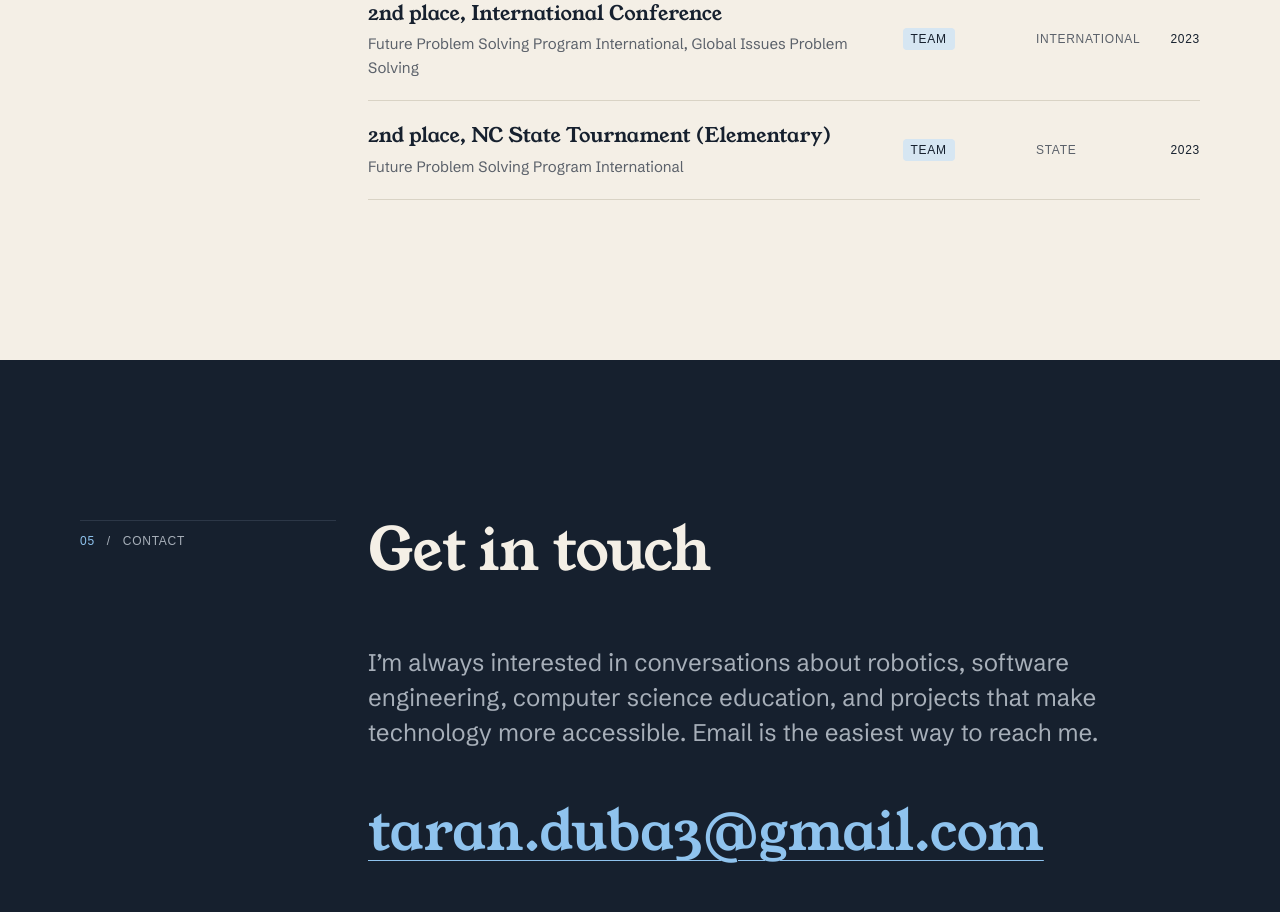
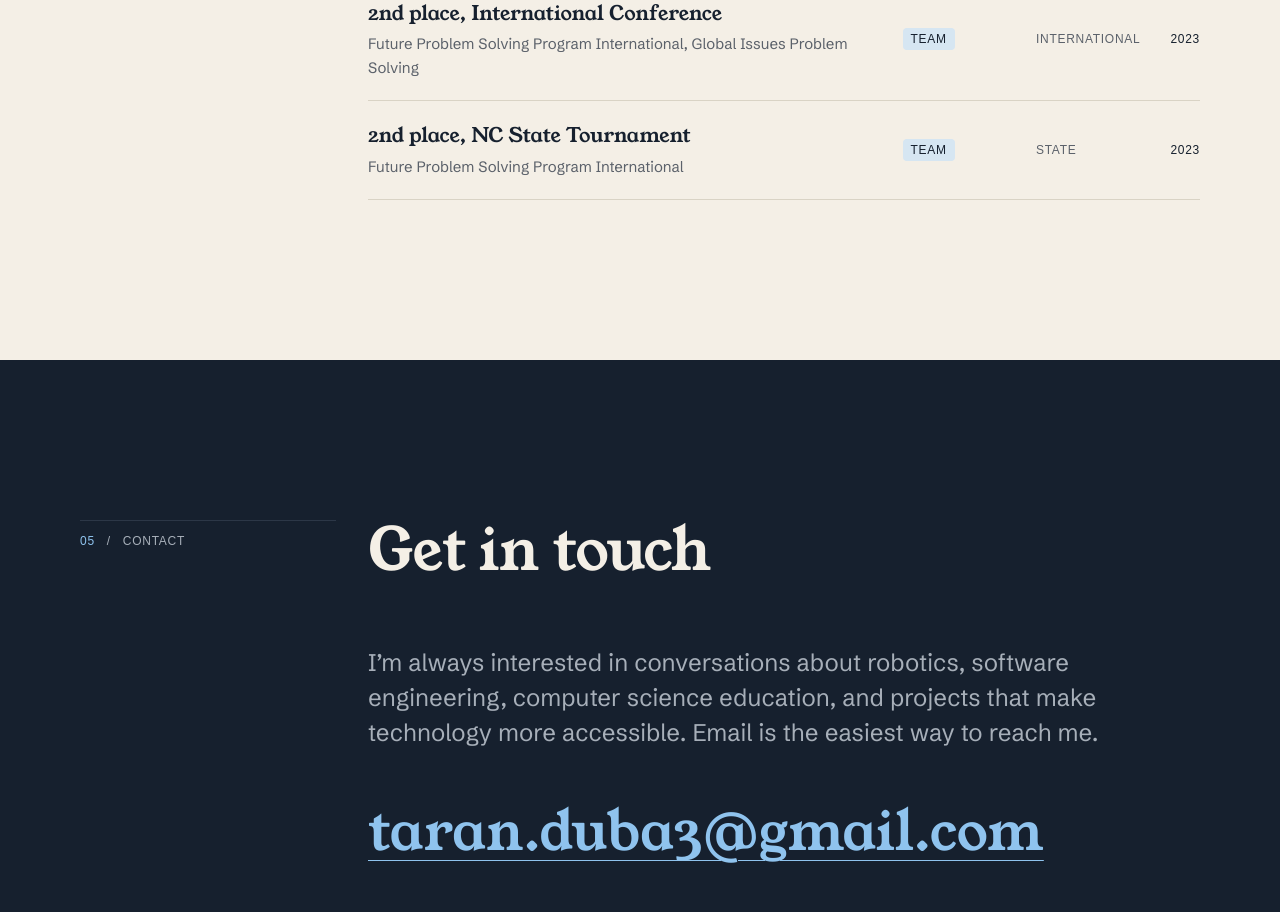
Before and after one commit to taran-duba/taran-duba.github.io, a Next.js app: page / in a window 1280 px wide. Shown: the part 10740-11652 px from the top of the page. Built offline with nearby package versions, Linux system fonts and the light colour scheme; no server answers; a web font is replaced by a local one.

Commit message:
fixed misinterpretation

```diff
--- a/content/honors.ts
+++ b/content/honors.ts
@@ -75,7 +75,7 @@ export const honors: Honor[] = [
     context: "Future Problem Solving Program International, Global Issues Problem Solving",
   },
   {
-    award: "2nd place, NC State Tournament (Elementary)",
+    award: "2nd place, NC State Tournament",
     holder: "Team",
     level: "State",
     year: "2023",
```
